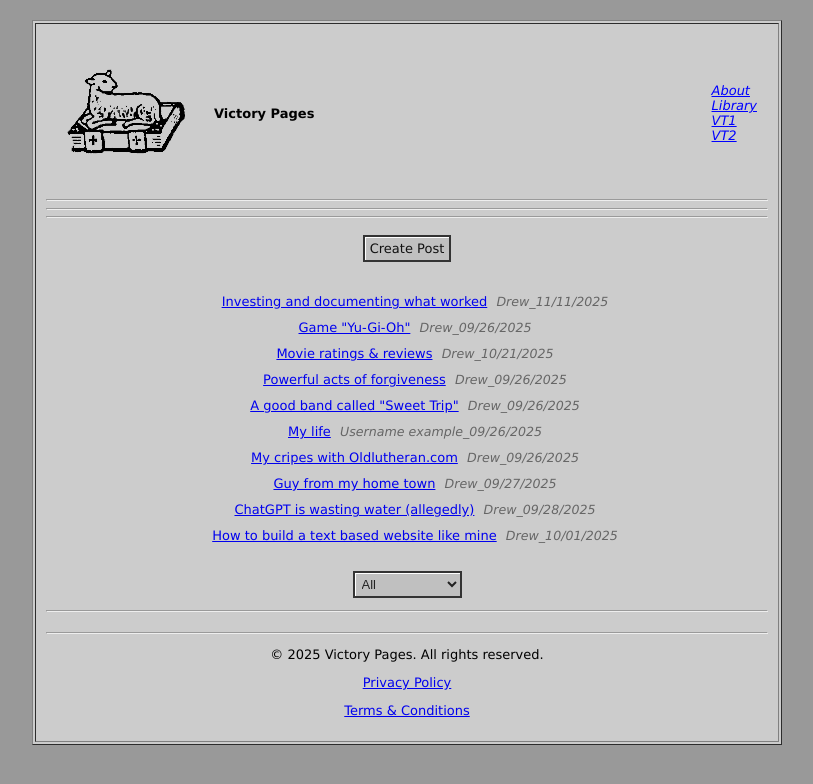
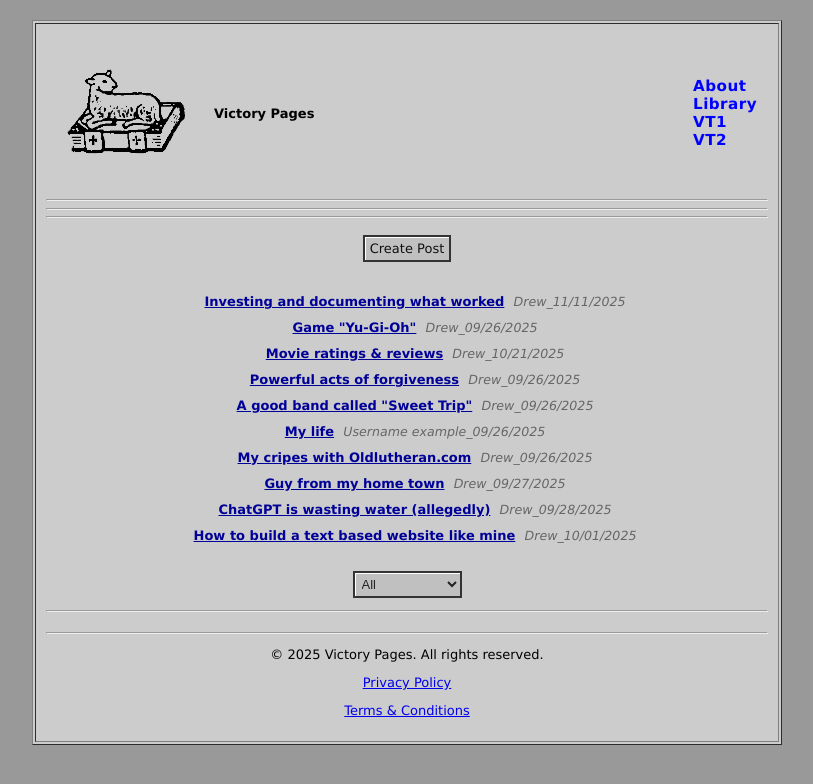
Before and after one commit to drewlarsen1219-stack/Victory-Pages, a plain HTML site: page VP5.html in a window 1280 px wide. Shown: the whole page, without its empty margins (233-1046 px from the left). Drawn offline with Linux system fonts and the light colour scheme.

Commit message:
Refactor navigation styles and HTML structure

```diff
--- a/VP5.html
+++ b/VP5.html
@@ -63,11 +63,10 @@
             margin: 0 0 0 15px;
             padding: 0;
             width: auto;
-            /* Prevent nav from growing; keep it to right */
             display: flex;
             justify-content: flex-end;
             align-items: center;
-            font-style:none;
+            /* font-style:none; */
         }
         .main-nav ul {
             list-style: none;
@@ -77,12 +76,25 @@
             justify-content: flex-end;
             gap: 20px;
         }
+        /* Make nav heavy style using a custom tag, but since HTML doesn't support <heavy> natively,
+           we can create a tag with display:inline and assign heavy font-weight and style for demonstration.
+           We'll style it here. */
+        .main-nav heavy, .main-nav .heavy {
+            font-weight: bold;
+            font-size: 1.08em;
+            letter-spacing: 0.03em;
+        }
         .main-nav a {
-            text-decoration: heavy;
+            text-decoration: none;
             color: blue;
             padding: 5px 10px;
             border: 1px solid transparent;
             transition: all 0.1s;
+        }
+        .main-nav a {
+            font-weight: bold;
+            font-size: 1.08em;
+            letter-spacing: 0.03em;
         }
         .tag-dropdown-container {
             margin-bottom: 10px;
@@ -158,14 +170,18 @@
             width: 100%;
             max-width: 750px;
             margin: 15px auto 0 auto;
-            font-color: #000099;
+            /* font-color: #000099;  Does nothing in CSS, remove */
         }
         .post-title-row {
             margin-bottom: 11px;
             padding-left: 8px;
             text-align: center;
             width: 100%;
-            font-color: #000099;
+        }
+        .post-title-row a {
+            color: #000099 !important;
+            text-decoration: underline;
+            font-weight: bold;
         }
         .post em {
             color: #666 !important;
@@ -200,13 +216,12 @@
 
                         <nav class="main-nav">
                             <ul>
-                                <em>
+                                <heavy>
                                     <li><a href="about.html">About</a></li>
                                     <li><a href="library.html">Library</a></li>
                                     <li><a href="victorytracker.html">VT1</a></li>
                                     <li><a href="tester_VT.html">VT2</a></li>
-
-                                </em>
+                                </heavy>
                             </ul>
                         </nav>
                     </div>
```
